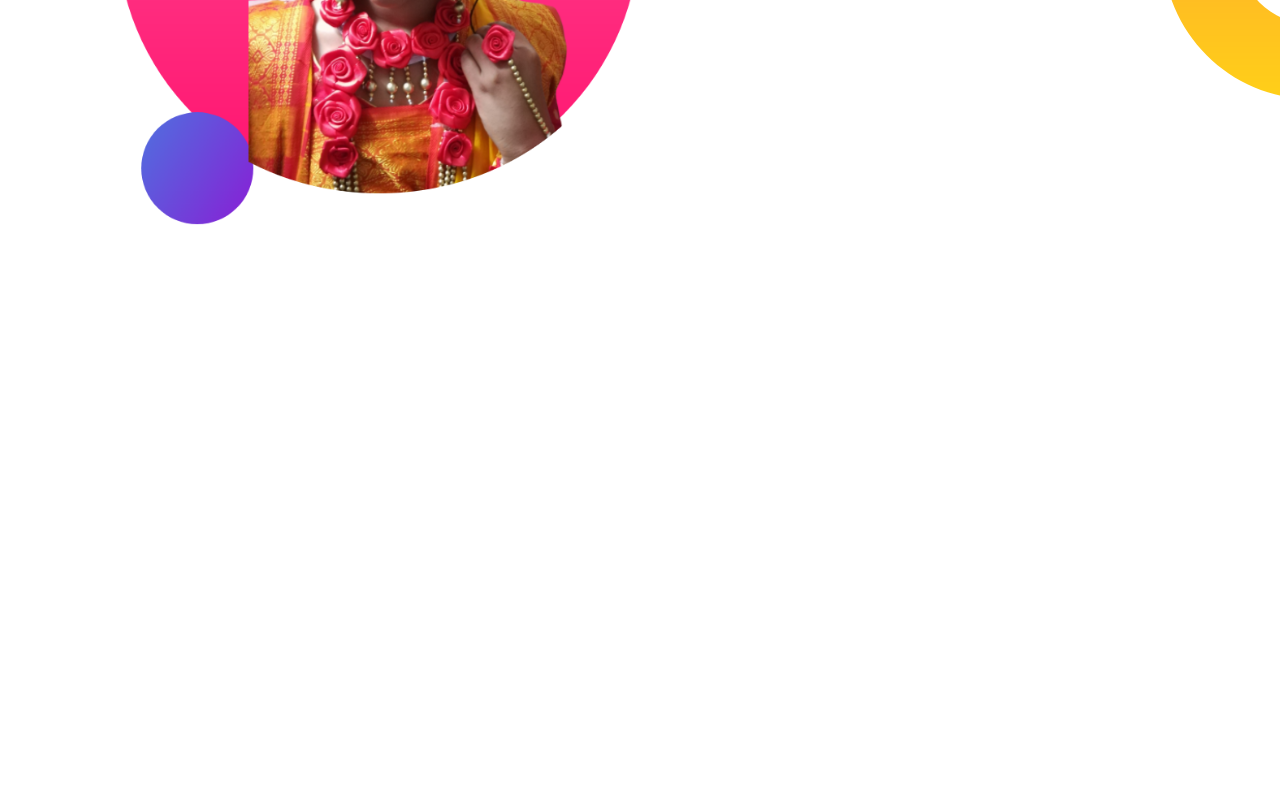
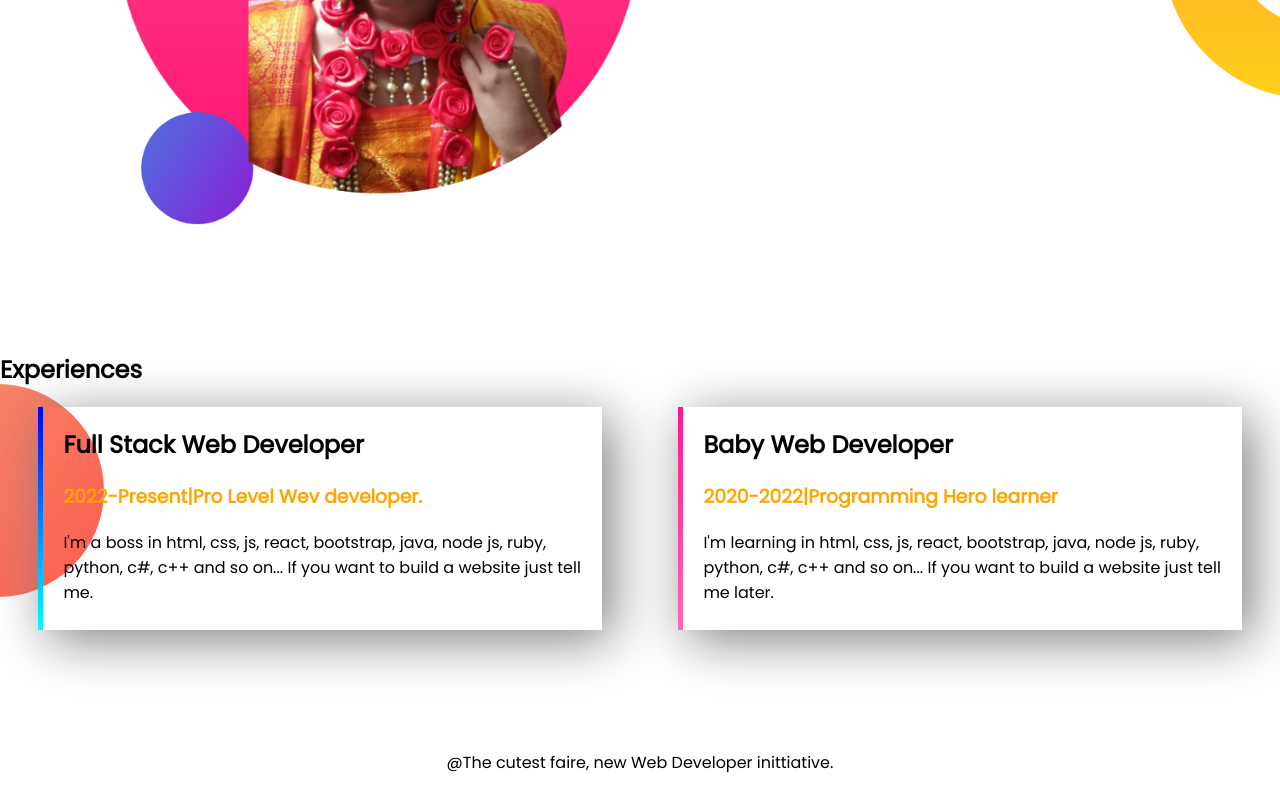
Before and after one commit to sumaia97531/First-Portfolio, a plain HTML site: page index.html in a window 1280 px wide. Shown: the part 1035-1835 px from the top of the page. Before the commit the page ends 1387 px from the top, so only its background shows below. Drawn offline with Linux system fonts and the light colour scheme.

Commit message:
Last edited when working

```diff
--- a/index.html
+++ b/index.html
@@ -14,7 +14,7 @@
 </head>
 
 <body>
-    <section class="top-banner">
+    <section class="top-banner flex-container">
         <div class="half-width">
             <h1>Welcome To</h1>
             <h1>The <span class="cute">Cutest Fairy</span> World</h1>
@@ -28,7 +28,9 @@
             <img src="img/first.png" alt="first image">
         </div>
     </section>
-    <section class="Drem-big">
+
+
+    <section class="Drem-big flex-container">
         <div class="half-width">
             <img src="img/second.png" alt="">
         </div>
@@ -40,6 +42,31 @@
             <a class="Hire-Button" target="blank" href="https://www.facebook.com/">Download Resume</a>
         </div>
     </section>
+
+
+    <section class="Experience-area">
+        <h1>Experiences</h1>
+        <div class="flex-container">
+            <div class="box-shadow one">
+                <h1>Full Stack Web Developer</h1>
+                <h3 class="cute">2022-Present|Pro Level Wev developer.</h3>
+                <p>I'm a boss in html, css, js, react, bootstrap, java, node js, ruby, python, c#, c++ and so on... If
+                    you
+                    want to build a website just tell me.</p>
+            </div>
+            <div class="box-shadow two">
+                <h1>Baby Web Developer</h1>
+                <h3 class="cute">2020-2022|Programming Hero learner</h3>
+                <p>I'm learning in html, css, js, react, bootstrap, java, node js, ruby, python, c#, c++ and so on... If
+                    you
+                    want to build a website just tell me later.</p>
+            </div>
+        </div>
+    </section>
+
+    <footer>
+        <p>@The cutest faire, new Web Developer inittiative.</p>
+    </footer>
 </body>
 
 </html>
--- a/style.css
+++ b/style.css
@@ -5,7 +5,7 @@ body{
 .cute{
     color: orange;
 }
-section{
+.flex-container{
     display: flex;
     margin-bottom: 120px;
 }
@@ -36,3 +36,29 @@ p{
     background-repeat: no-repeat;
     background-position: right;
 }
+.Experience-area{
+    background-image: url(img/exp-bg.png);
+    background-repeat: no-repeat;
+    background-position: left;
+
+}
+.box-shadow{
+    box-shadow: 10px 10px 50px gray;
+    width: 44%;
+    margin-left: 3%;
+    margin-right: 3%;
+    padding-left: 20px;
+}
+.one{
+    border-left: 5px solid;
+    border-image: linear-gradient(blue, aqua);
+    border-image-slice: 1;
+}
+.two{
+    border-left: 5px solid;
+    border-image: linear-gradient(deepPink, hotPink);
+    border-image-slice: 1;
+}
+footer{
+    text-align: center;
+}
```
Also changed, not shown: img/exp-bg.png (added).
